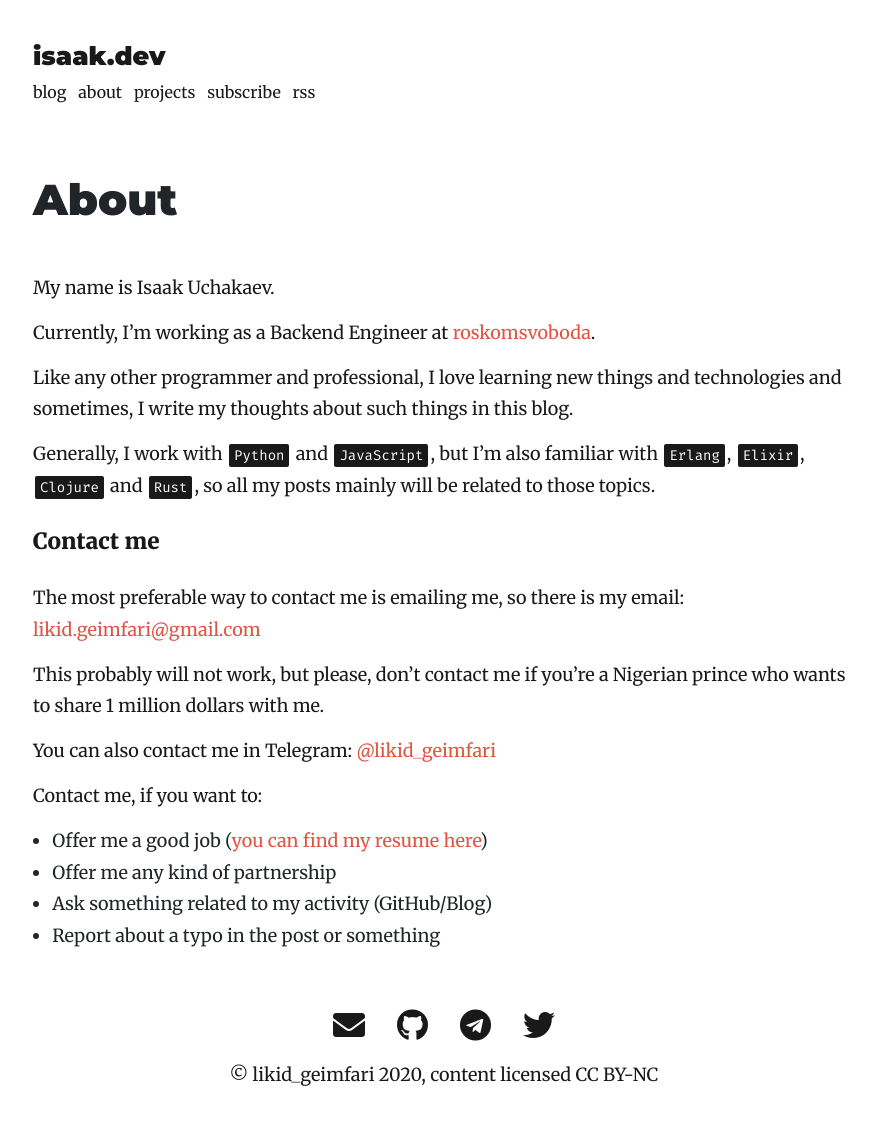
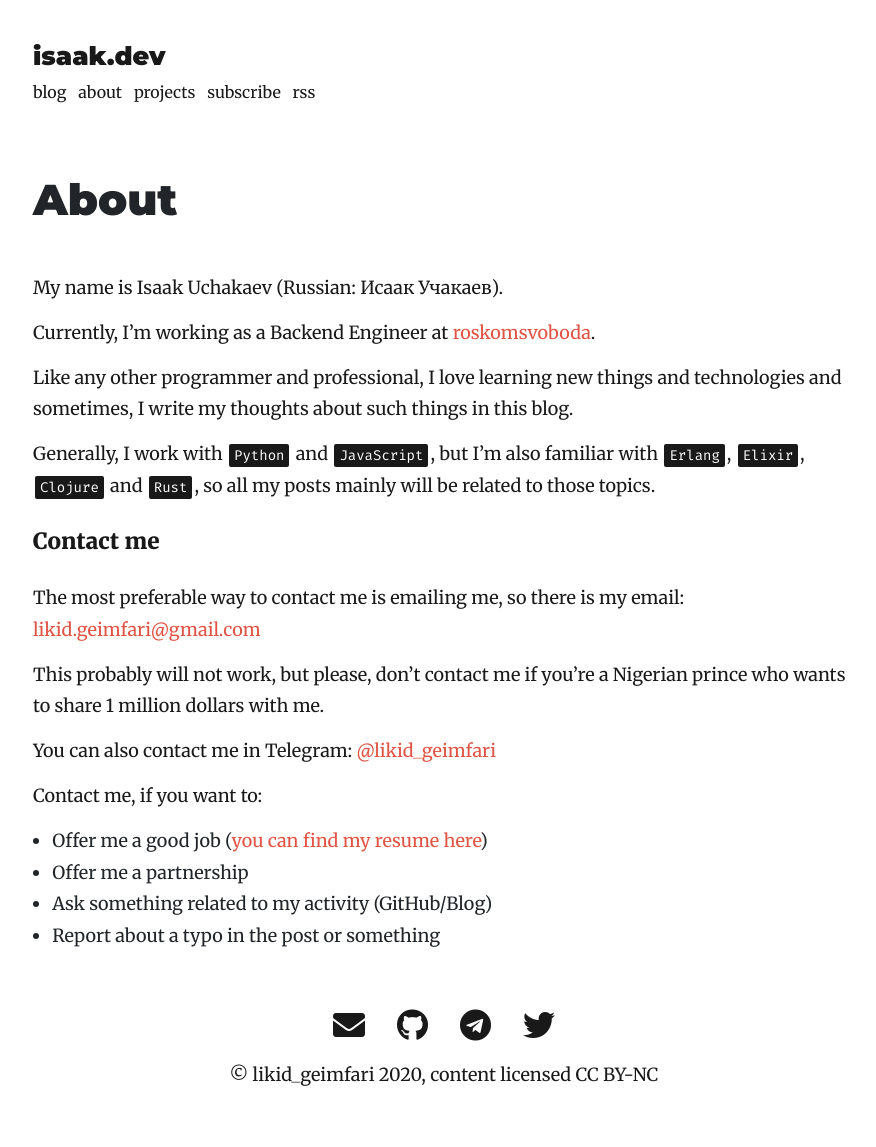
Before and after one commit to lk-geimfari/lk-geimfari.github.io, a Jekyll site: the page built from _pages/about.md, in a window 1280 px wide. Shown: the whole page, without its empty margins (196-1072 px from the left). Built offline with Jekyll 4.4.1, drawn with Linux system fonts in a browser that asks for light colours; nearby versions of some CDN libraries.

Commit message:
Add makefile

```diff
--- a/_pages/about.md
+++ b/_pages/about.md
@@ -4,7 +4,7 @@ title: About
 permalink: /about/
 ---
 
-My name is Isaak Uchakaev.
+My name is Isaak Uchakaev (Russian: Исаак Учакаев).
 
 Currently, I'm working as a Backend Engineer at [roskomsvoboda].
 
@@ -28,7 +28,7 @@ You can also contact me in Telegram: [@likid_geimfari]
 Contact me, if you want to:
 
 * Offer me a good job ([you can find my resume here])
-* Offer me any kind of partnership
+* Offer me a partnership
 * Ask something related to my activity (GitHub/Blog)
 * Report about a typo in the post or something
 
```
Also changed, not shown: 1 other file.
